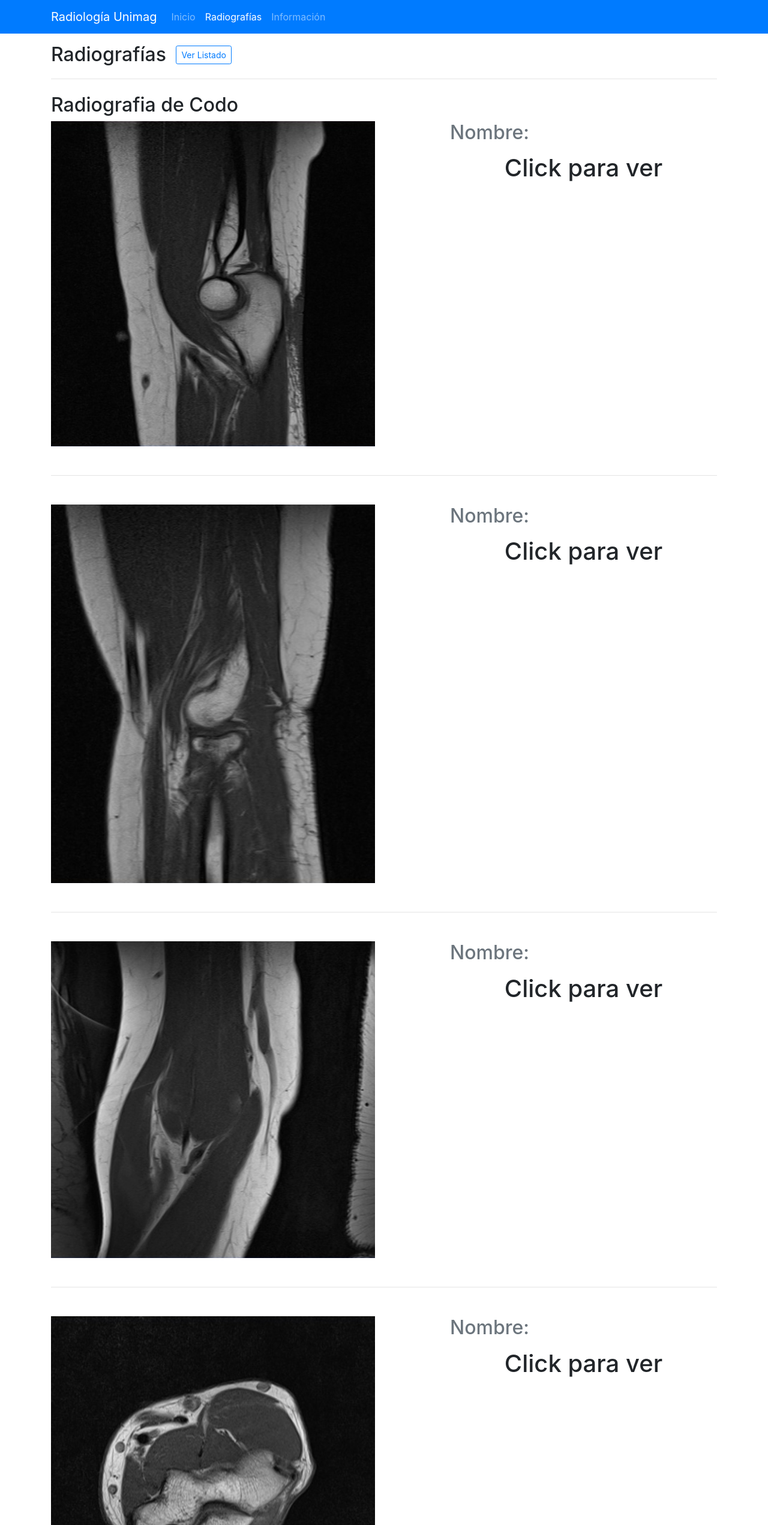
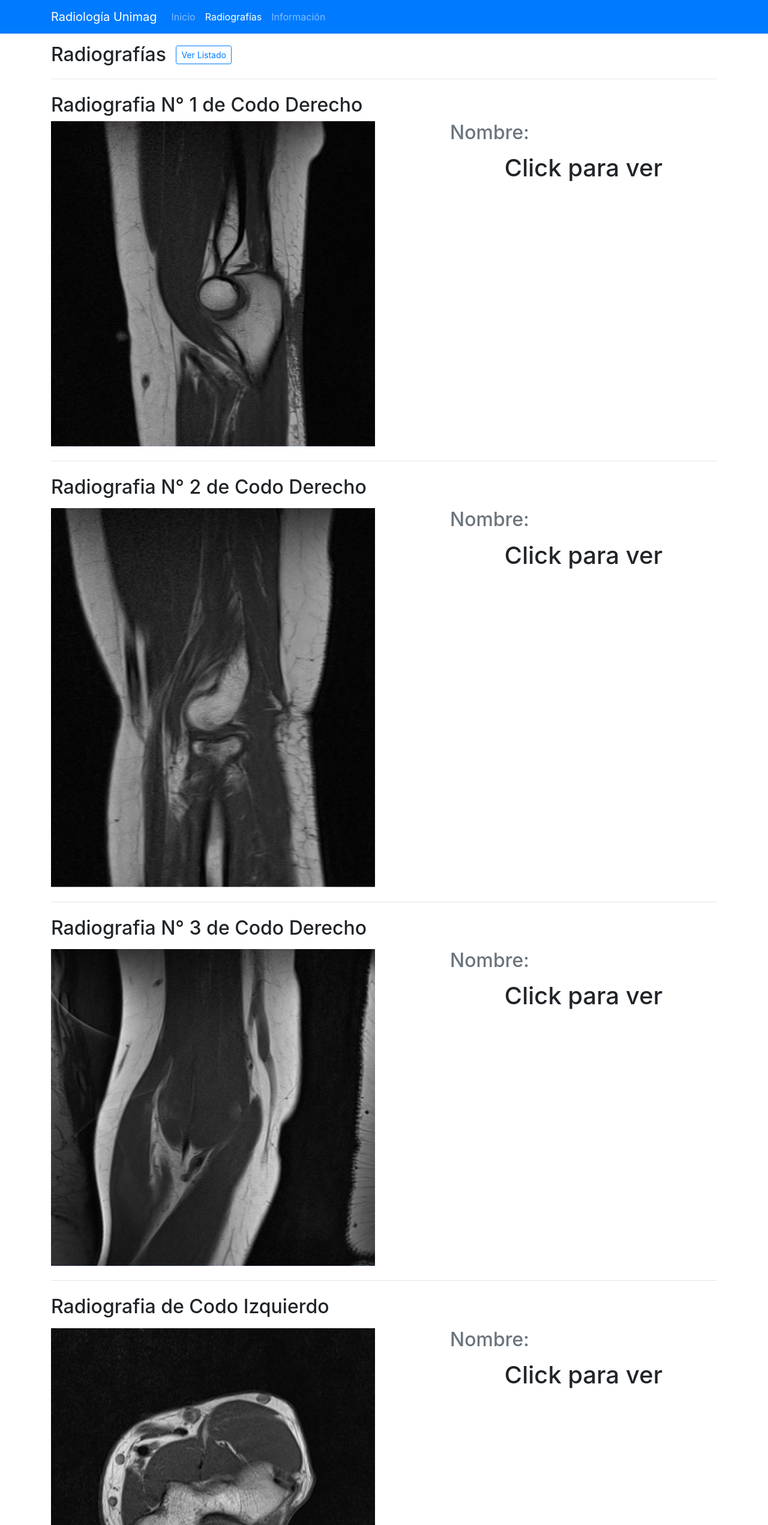
Before and after one commit to samir04m/radiologia-unimag, an Angular app: page /radiografias/codo in a window 1280 px wide. Shown: the top 2542 px of the page at 60% size. Built offline with nearby package versions, Linux system fonts and the light colour scheme.

Commit message:
Mejoras en los nombres de cada radiografia

```diff
--- a/src/app/components/radiografias/superiores/brazo/brazo.component.html
+++ b/src/app/components/radiografias/superiores/brazo/brazo.component.html
@@ -1,5 +1,5 @@
 <div class="animated fadeIn">
-   <h2>Radiografia de Brazo</h2>
+   <h2>Radiografia de Brazo-tercio inferior</h2>
 
    <div class="row">
 
--- a/src/app/components/radiografias/superiores/codo/codo.component.html
+++ b/src/app/components/radiografias/superiores/codo/codo.component.html
@@ -1,5 +1,5 @@
 <div class="animated fadeIn">
-   <h2>Radiografia de Codo</h2>
+   <h2>Radiografia N° 1 de Codo Derecho</h2>
 
    <div class="row">
 
@@ -26,8 +26,8 @@
       </div>
    </div>
 
-   <hr class="my-5">
-
+   <hr class="my-4">
+   <h2>Radiografia N° 2 de Codo Derecho</h2>
    <div class="row my-3">
 
       <div class="col-sm-12 col-md-6 col-lg-6">
@@ -49,8 +49,8 @@
       </div>
    </div>
 
-   <hr class="my-5">
-
+   <hr class="my-4">
+   <h2>Radiografia N° 3 de Codo Derecho</h2>
    <div class="row my-3">
 
       <div class="col-sm-12 col-md-6 col-lg-6">
@@ -78,8 +78,8 @@
       </div>
    </div>
 
-   <hr class="my-5">
-
+   <hr class="my-4">
+   <h2>Radiografia de Codo Izquierdo</h2>
    <div class="row my-3">
 
       <div class="col-sm-12 col-md-6 col-lg-6">
--- a/src/app/components/radiografias/superiores/hombro/hombro.component.html
+++ b/src/app/components/radiografias/superiores/hombro/hombro.component.html
@@ -1,5 +1,5 @@
 <div class="animated fadeIn">
-   <h2>Radiografia de Hombro</h2>
+   <h2>Radiografia N° 1 de Hombro Izquierdo</h2>
 
    <div class="row">
 
@@ -1151,6 +1151,7 @@
 
    <hr class="my-5">
 
+   <h2>Radiografia N° 2 de Hombro Izquierdo</h2>
    <div class="row my-3">
 
       <div class="col-sm-12 col-md-6 col-lg-6">
```
